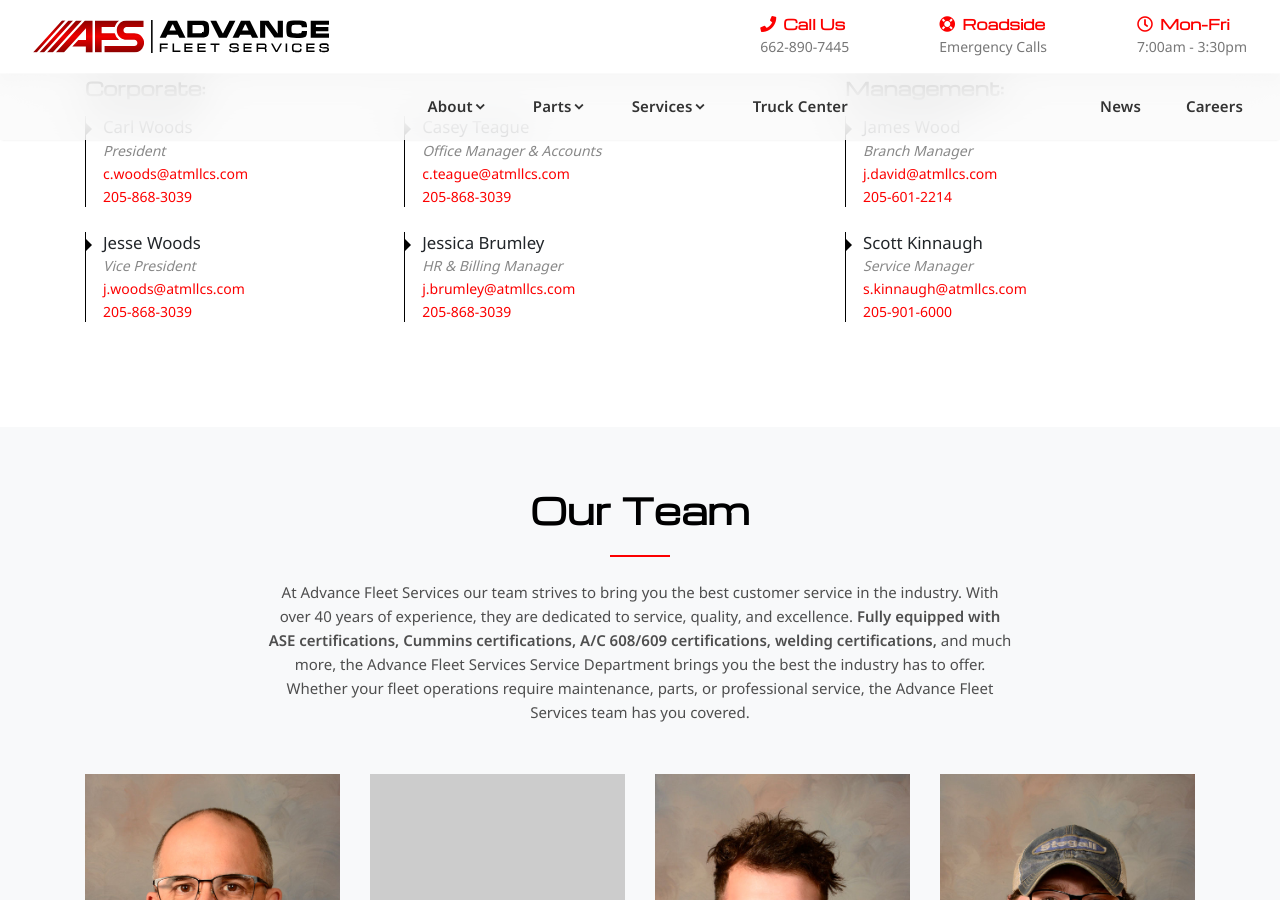
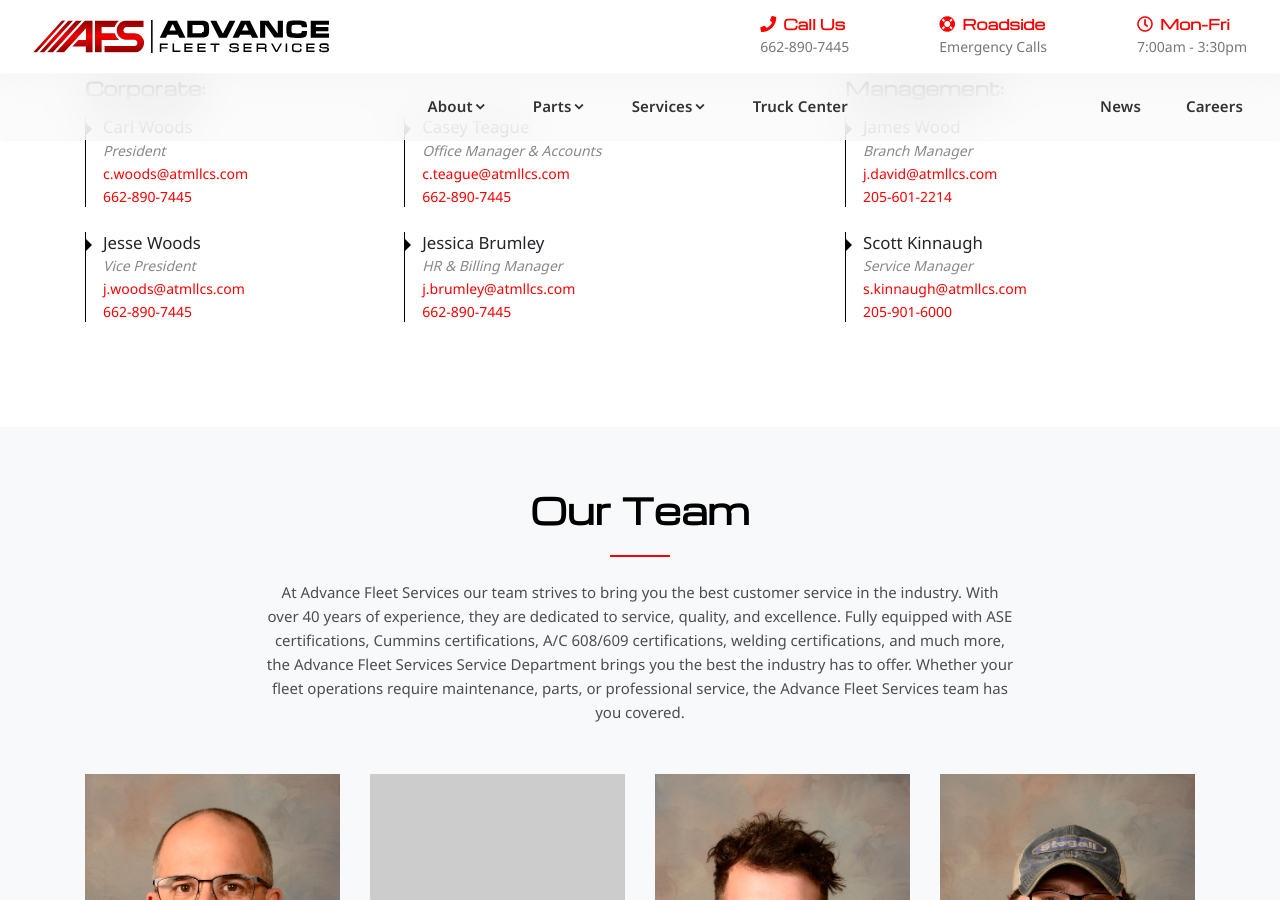
Before and after one commit to memphiswebdesign/advancefleetserve, a Jekyll site: the page built from pages/team.html, in a window 1280 px wide and 900 px high, scrolled down 453 px. Built offline with Jekyll 4.4.1, drawn with Linux system fonts in a browser that asks for light colours.

Commit message:
global phone update

```diff
--- a/_config.yml
+++ b/_config.yml
@@ -1,5 +1,5 @@
 title: "Advance Fleet Services"
-email: "j.woods@atmllcs.com"
+email: "j.david@atmllcs.com"
 description: >- # this means to ignore newlines until "baseurl:"
  Committed to quality, service, & excellence.
 baseurl: "" # the subpath of your site, e.g. /blog
@@ -26,7 +26,7 @@
   - jekyll-paginate-v2
   - jekyll-archives
 
-cover_image: "/assets/img/slider/semi-hero.jpg"
+cover_image: "/assets/img/banner.png"
 
 
 #collections
--- a/_includes/team_members.html
+++ b/_includes/team_members.html
@@ -4,7 +4,7 @@
             <div class="col-xl-12 text-center pb-40">
                 <div class="section-title service-title">
                     <h2>Our Team</h2>
-                    <p>At Advance Fleet Services our team strives to bring you the best customer service in the industry. With over 40 years of experience, they are dedicated to service, quality, and excellence. <strong>Fully equipped with ASE certifications, Cummins certifications, A/C 608/609 certifications, welding certifications,</strong> and much more, the Advance Fleet Services Service Department brings you the best the industry has to offer. Whether your fleet operations require maintenance, parts, or professional service, the Advance Fleet Services team has you covered.</p>
+                    <p>At Advance Fleet Services our team strives to bring you the best customer service in the industry. With over 40 years of experience, they are dedicated to service, quality, and excellence. Fully equipped with ASE certifications, Cummins certifications, A/C 608/609 certifications, welding certifications, and much more, the Advance Fleet Services Service Department brings you the best the industry has to offer. Whether your fleet operations require maintenance, parts, or professional service, the Advance Fleet Services team has you covered.</p>
                 </div>
             </div>
         </div>
--- a/_layouts/default.html
+++ b/_layouts/default.html
@@ -26,7 +26,7 @@
     {% if page.description %}<meta name="twitter:description" content="{{ page.description }}">{% else %}<meta name="twitter:description" content="{{ site.description }}">{% endif %}
     {% if page.post_image %}<meta name="twitter:card"  content="summary_large_image"><meta name="twitter:image" content="{{ site.url }}{{ page.post_image }}">{% else %}<meta name="twitter:card"  content="summary"><meta name="twitter:image" content="{{ site.cover_image }}">{% endif %}
     <!-- Site Title -->
-    <title>{% if page.title %} {{page.title}} {% else %} {{site.title}} {% endif %}</title>
+    <title>{{page.title}} | {{site.title}}</title>
     <link rel="icon" href="{{site.baseurl}}/assets/img/favicon.png">
     <!-- Bootstrap CSS -->
     <link rel="stylesheet" href="{{site.baseurl}}/assets/css/bootstrap.min.css">
@@ -41,7 +41,6 @@
     <link rel="stylesheet" href="{{site.baseurl}}/assets/css/default.css">
     <link rel="stylesheet" href="{{site.baseurl}}/assets/css/style.css">
     <link rel="stylesheet" href="{{site.baseurl}}/assets/css/responsive.css">
-    <title>{{site.title}}</title>
     {% feed_meta %}
 </head>
 
--- a/pages/team.html
+++ b/pages/team.html
@@ -23,13 +23,13 @@
                     <div class="name">Carl Woods</div>
                     <div class="title">President</div>
                     <div class="email"><a href="mailto:c.woods@atmllcs.com">c.woods@atmllcs.com</a></div>
-                    <div class="phone"><a href="tel:2058683039">205-868-3039</a></div>
+                    <div class="phone"><a href="tel:6628907445">662-890-7445</a></div>
                   </div>
                   <div class="pep">
                     <div class="name">Jesse Woods</div>
                     <div class="title">Vice President</div>
                     <div class="email"><a href="mailto:j.woods@atmllcs.com">j.woods@atmllcs.com</a></div>
-                    <div class="phone"><a href="tel:2058683039">205-868-3039</a></div>
+                    <div class="phone"><a href="tel:6628907445">662-890-7445</a></div>
                   </div>
                 </div>
                 <div class="col-12 col-sm-6 col-lg-5">
@@ -37,13 +37,13 @@
                     <div class="name">Casey Teague</div>
                     <div class="title">Office Manager &amp; Accounts</div>
                     <div class="email"><a href="mailto:c.teague@atmllcs.com">c.teague@atmllcs.com</a></div>
-                    <div class="phone"><a href="tel:2058683039">205-868-3039</a></div>
+                    <div class="phone"><a href="tel:6628907445">662-890-7445</a></div>
                   </div>
                   <div class="pep">
                     <div class="name">Jessica Brumley</div>
                     <div class="title">HR &amp; Billing Manager</div>
                     <div class="email"><a href="mailto:j.brumley@atmllcs.com">j.brumley@atmllcs.com</a></div>
-                    <div class="phone"><a href="tel:2058683039">205-868-3039</a></div>
+                    <div class="phone"><a href="tel:6628907445">662-890-7445</a></div>
                   </div>
                 </div>
               </div>
```
Also changed, not shown: pages/contact.html (+4 -4 lines), assets/img/partners/newlife-color-logo (1).png (renamed from assets/img/partners/newlife-color-logo.png).
